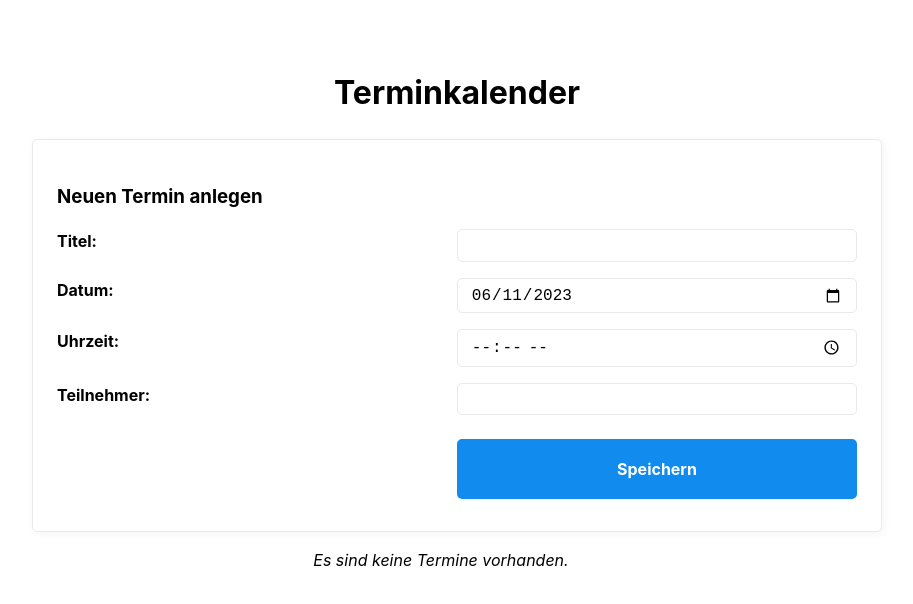
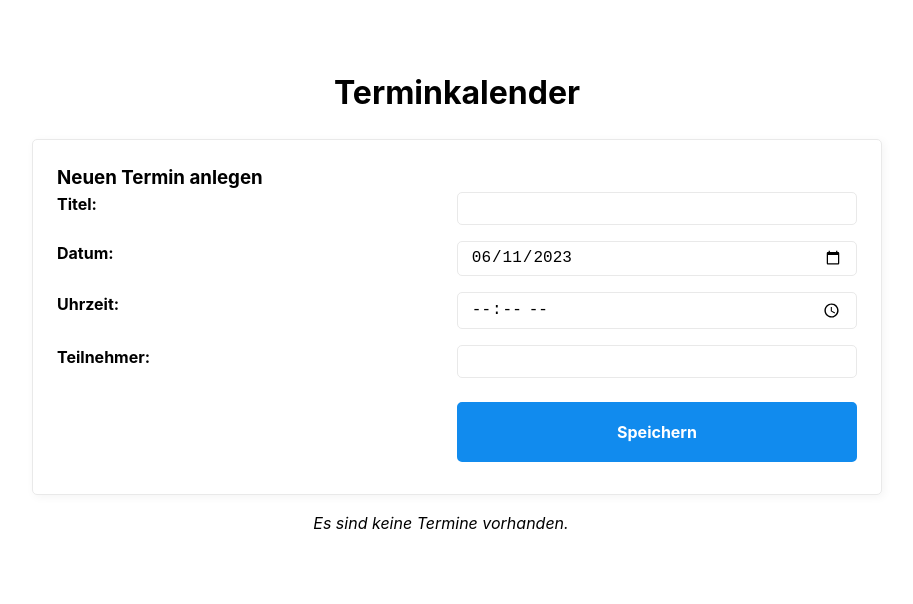
Before and after one commit to FeryrArdacon/react_calendar, a React app: page / in a window 1280 px wide. Shown: the top 604 px of the page, without its empty margins (183-1096 px from the left). Built offline with nearby package versions, Linux system fonts and the light colour scheme.

Commit message:
appointment title changed h4 -> h3

```diff
--- a/src/app/appointments/Appointment.css
+++ b/src/app/appointments/Appointment.css
@@ -12,7 +12,7 @@
   }
 }
 
-h4 {
+h3 {
   padding: 0;
   margin: 0;
 }
--- a/src/app/appointments/Appointment.jsx
+++ b/src/app/appointments/Appointment.jsx
@@ -28,7 +28,7 @@ export const Appointment = ({ title, datetime, participants }) => {
 
   return (
     <div className="appointment">
-      <h4>{title}</h4>
+      <h3>{title}</h3>
       <div className="appointmentdata">
         <Label text="Datum:" forId={dateId} />
         <span id={dateId}>{date}</span>
```
